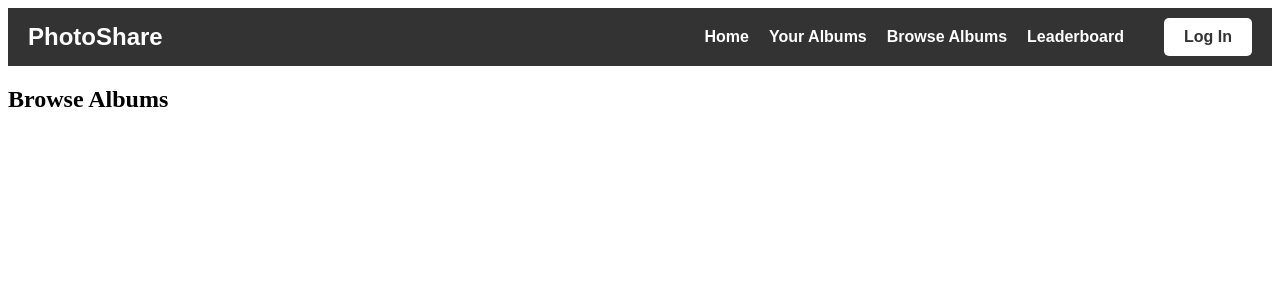
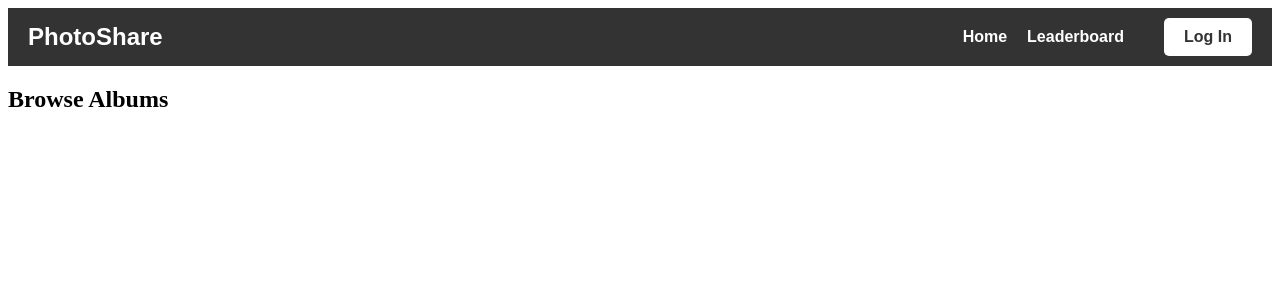
Before and after one commit to kevkim12/photo-sharing-application, a Flask app: page /albums in a window 1280 px wide. Shown: the top 300 px of the page. Run offline with Flask 2, Linux system fonts and the light colour scheme; data that the repository does not hold is empty.

Commit message:
Navbar changes depending on login status

```diff
--- a/templates/navbar.html
+++ b/templates/navbar.html
@@ -16,7 +16,7 @@
         <a href="userAlbums" class="nav-link">Your Albums</a>
       </li>
       <li class="nav-item">
-        <a href="albums" class="nav-link">Browse Albums</a>
+        <a href="friends" class="nav-link">Friends</a>
       </li>
       <li class="nav-item">
         <a href="leaderboard" class="nav-link">Leaderboard</a>
@@ -36,12 +36,6 @@
         <a href="/" class="nav-link">Home</a>
       </li>
       <li class="nav-item">
-        <a href="userAlbums" class="nav-link">Your Albums</a>
-      </li>
-      <li class="nav-item">
-        <a href="albums" class="nav-link">Browse Albums</a>
-      </li>
-      <li class="nav-item">
         <a href="leaderboard" class="nav-link">Leaderboard</a>
       </li>
     </ul>
```
